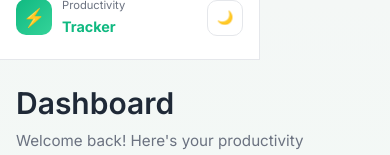
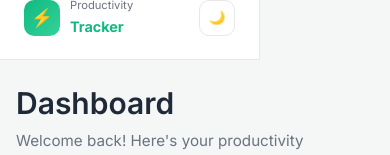
Before and after one commit to solehudin037/Habit_Tracker, a React (Vite) app: page / in a window 390 px wide. Shown: the top 155 px of the page. Built offline with nearby package versions, Linux system fonts and the light colour scheme.

Commit message:
Sidebar Center 5

```diff
--- a/src/index.css
+++ b/src/index.css
@@ -291,8 +291,11 @@ select.input-field {
     position: fixed;
     top: 0;
     left: 0;
+    right: 0;
 
     width: 100vw;
+    max-width: 100vw;
+
     height: 65px; /* jangan terlalu besar */
 
     padding: 0 1rem;
@@ -307,14 +310,15 @@ select.input-field {
   }
 
   .sidebar-header {
-    display: flex;
-    align-items: center;   /* 🔥 center vertical */
-    justify-content: space-between;
+  display: flex;
+  align-items: center;
+  justify-content: space-between;
 
-    height: 100%;
-    width: 100%;
-    padding: 0.5rem 0;
-  }
+  height: 100%;
+  width: 100%;
+
+  padding: 0 0.5rem; /* 🔥 horizontal aja */
+}
 
   .sidebar-nav {
     display: none;
@@ -370,12 +374,7 @@ select.input-field {
 }
 
 body {
-  background: linear-gradient(
-    180deg,
-    var(--bg-color),
-    #f0fdf4
-  );
-  color: var(--text-main);
+  background: var(--bg-color);
 }
 
 .sidebar-footer {
@@ -419,7 +418,8 @@ body {
 .logo {
   display: flex;
   align-items: center;
-  gap : 8px;
+  gap: 8px;
+  height: 100%; /* 🔥 ini penting */
 }
 
 .grid-cols-4 {
@@ -450,3 +450,9 @@ body {
   }
 
 }
+
+@media (max-width: 768px) {
+  .main-content {
+    height: auto;
+  }
+}
```
